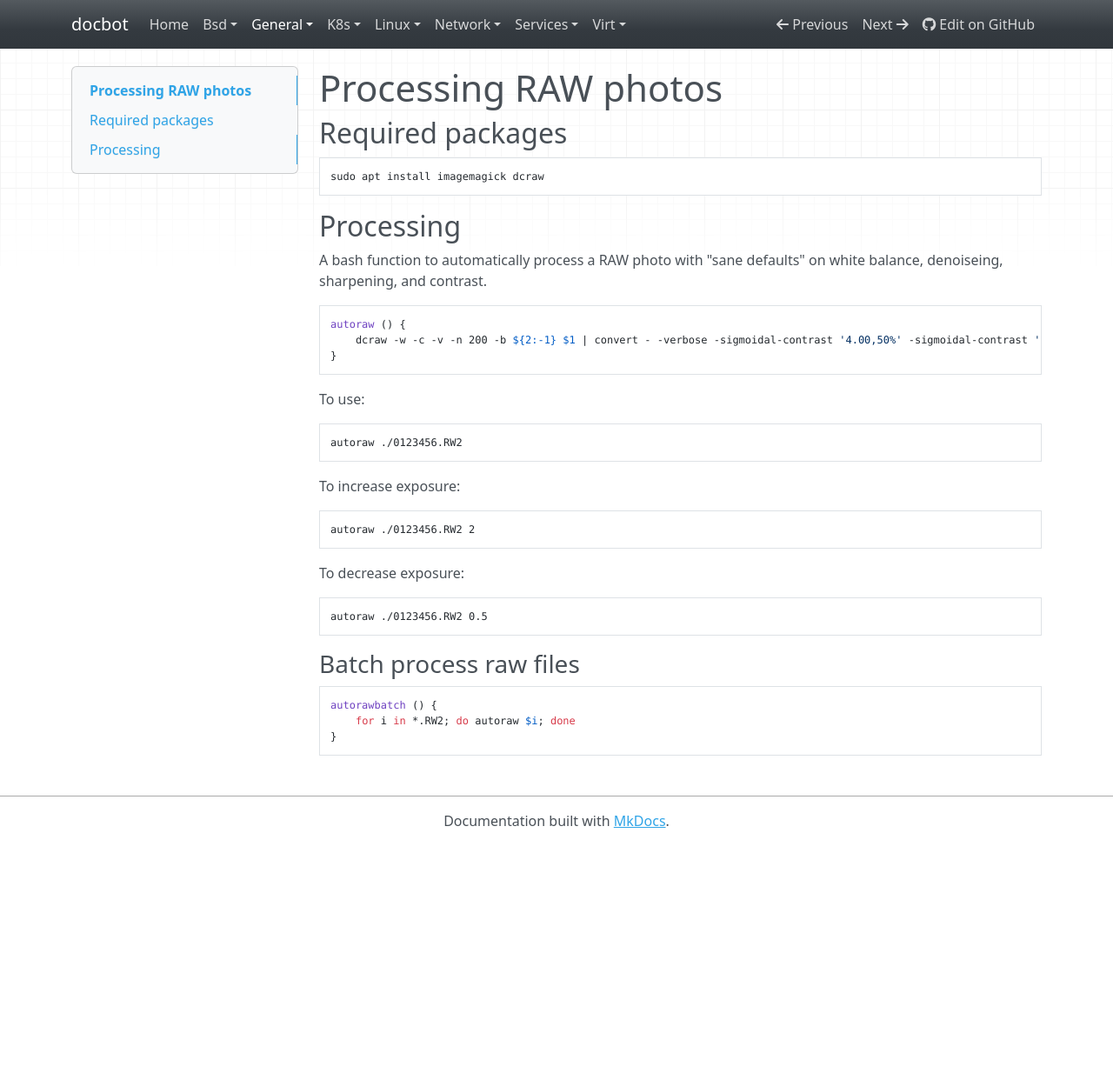
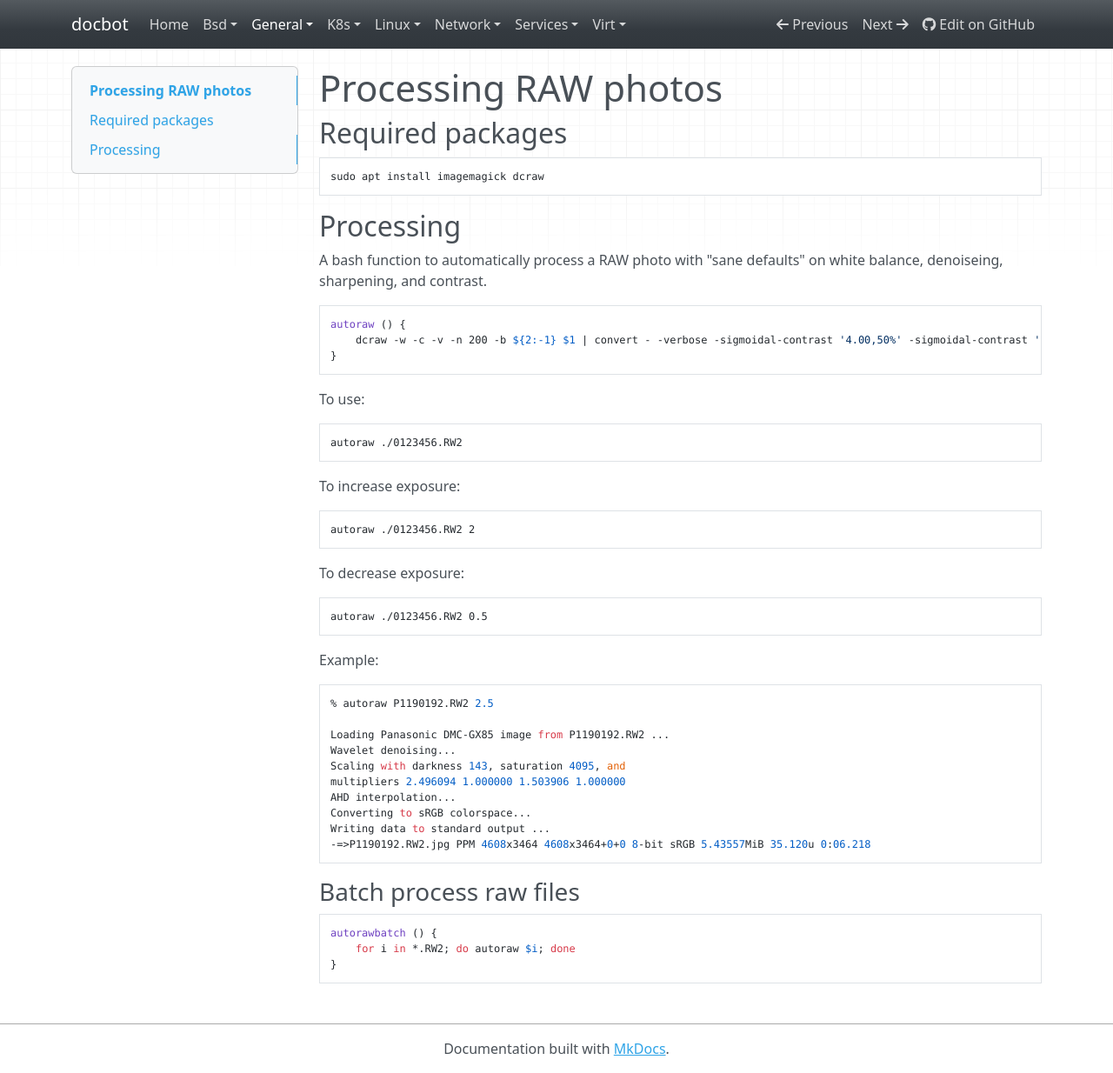
Before and after one commit to noahbailey/docbot, an MkDocs documentation site: the page built from docs/general/raw-photo.md, in a window 1280 px wide and 1234 px high. Shown: the whole window at 87% size. Built offline with MkDocs 1.6.1, drawn with Linux system fonts in a browser that asks for light colours; nearby versions of some CDN libraries.

Commit message:
Add example output for autoraw

````diff
--- a/docs/general/raw-photo.md
+++ b/docs/general/raw-photo.md
@@ -26,6 +26,21 @@ To decrease exposure:
 
     autoraw ./0123456.RW2 0.5
 
+Example:
+
+```
+% autoraw P1190192.RW2 2.5
+
+Loading Panasonic DMC-GX85 image from P1190192.RW2 ...
+Wavelet denoising...
+Scaling with darkness 143, saturation 4095, and
+multipliers 2.496094 1.000000 1.503906 1.000000
+AHD interpolation...
+Converting to sRGB colorspace...
+Writing data to standard output ...
+-=>P1190192.RW2.jpg PPM 4608x3464 4608x3464+0+0 8-bit sRGB 5.43557MiB 35.120u 0:06.218
+```
+
 ### Batch process raw files
 
 ```
````
